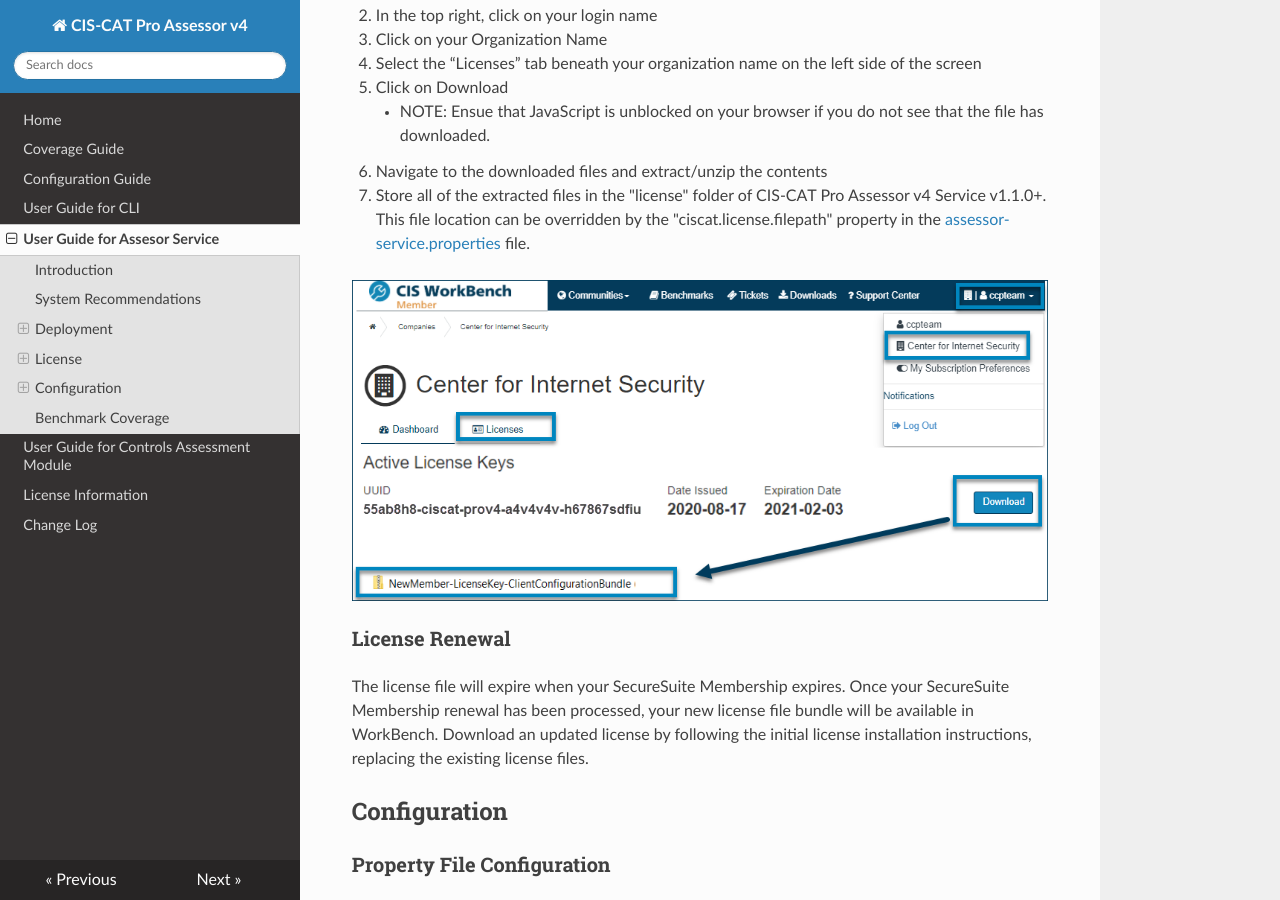
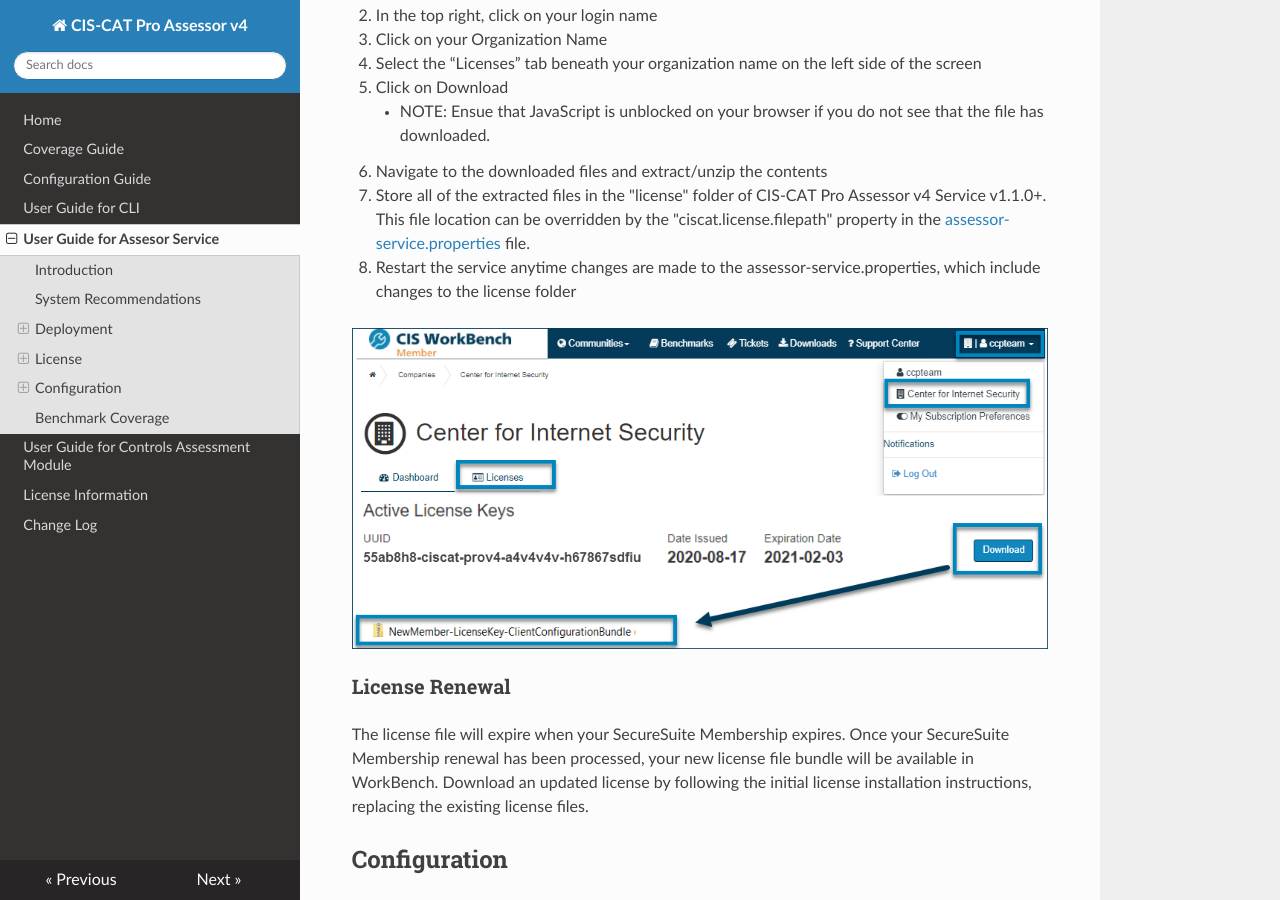
Before and after one commit to CISecurity/CCPA-Docs, an MkDocs documentation site: the page built from docs/User Guide for Assessor Service.md, in a window 1280 px wide and 900 px high, scrolled down 5489 px. Built offline with MkDocs 1.6.1, drawn with Linux system fonts in a browser that asks for light colours; nearby versions of some CDN libraries.

Commit message:
add step to Assessor Service to restart if any changes made to prop file

```diff
--- a/docs/User Guide for Assessor Service.md
+++ b/docs/User Guide for Assessor Service.md
@@ -142,6 +142,7 @@
 	- NOTE: Ensue that JavaScript is unblocked on your browser if you do not see that the file has downloaded.
 6. Navigate to the downloaded files and extract/unzip the contents
 7. Store all of the extracted files in the "license" folder of CIS-CAT Pro Assessor v4 Service v1.1.0+.  This file location can be overridden by the "ciscat.license.filepath" property in the [assessor-service.properties](https://ccpa-docs.readthedocs.io/en/latest/Configuration%20Guide/#properties) file.
+8. Restart the service anytime changes are made to the assessor-service.properties, which include changes to the license folder
 
 ![](img/license-download.png)
 
```
